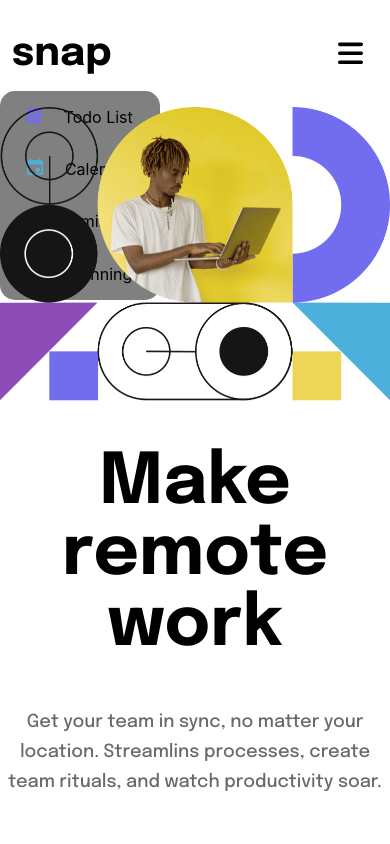
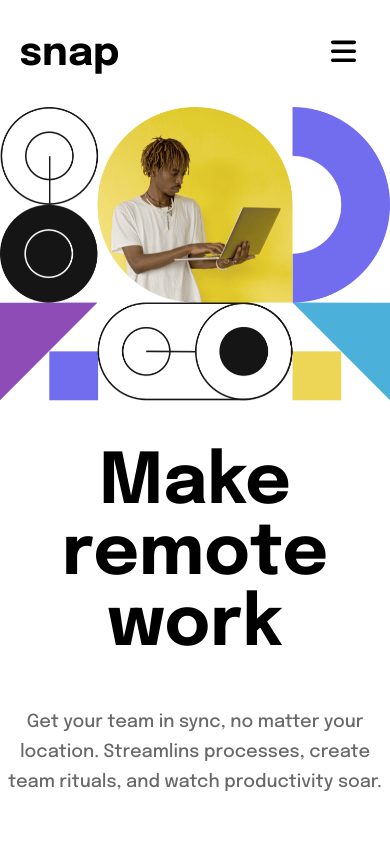
Before and after one commit to danieloshinubi/info-sec-dropdown, a React (Create React App) app: page /Register in a window 390 px wide. Shown: the top 844 px of the page. Built offline with nearby package versions, Linux system fonts and the light colour scheme.

Commit message:
done the navbar

```diff
--- a/src/Components/Navbar/Navbar.js
+++ b/src/Components/Navbar/Navbar.js
@@ -4,6 +4,10 @@
 import { Link, useLocation } from "react-router-dom";
 
 function Navbar() {
+  const [isOpen, setIsOpen] = useState(false);
+  var toggleMenu = () => {
+    setIsOpen((open) => !open);
+  };
   const [dropDown, setDropdown] = useState(false);
   //   const handleMouseEnter = () => {
   //     // setDropdownVisible(true);
@@ -43,8 +47,8 @@
       ),
       className: "nav-item",
     },
-    { path: "/Careers", text: " Careers ",className:'nav-item' },
-    { path: "/About", text: " About ",className:'nav-item' },
+    { path: "/Careers", text: " Careers ", className: "nav-item" },
+    { path: "/About", text: " About ", className: "nav-item" },
   ];
   const navigationLinksLogin = [
     { path: "/Login", text: " Login " },
@@ -55,8 +59,23 @@
     <>
       <nav className="Navbar">
         <div className="snap">
+          <div className="aligning">
             <h1 style={{ fontSize: "40px" }}>snap</h1>
-          <ul className="snap-ul">
+            <div className="hamburger" onClick={toggleMenu}>
+              {" "}
+              <svg xmlns="http://www.w3.org/2000 /svg" viewBox="0 0 448 512">
+                <path d="M0 96C0 78.3 14.3 64 32 64H416c17.7 0 32 14.3 32 32s-14.3 32-32 32H32C14.3 128 0 113.7 0 96zM0 256c0-17.7 14.3-32 32-32H416c17.7 0 32 14.3 32 32s-14.3 32-32 32H32c-17.7 0-32-14.3-32-32zM448 416c0 17.7-14.3 32-32 32H32c-17.7 0-32-14.3-32-32s14.3-32 32-32H416c17.7 0 32 14.3 32 32z" />
+              </svg>
+            </div>
+          </div>
+          {/* <h1 style={{ fontSize: "40px" }}>snap</h1>
+          <div className="hamburger" onClick={toggleMenu}>
+            {" "}
+            <svg xmlns="http://www.w3.org/2000 /svg" viewBox="0 0 448 512">
+              <path d="M0 96C0 78.3 14.3 64 32 64H416c17.7 0 32 14.3 32 32s-14.3 32-32 32H32C14.3 128 0 113.7 0 96zM0 256c0-17.7 14.3-32 32-32H416c17.7 0 32 14.3 32 32s-14.3 32-32 32H32c-17.7 0-32-14.3-32-32zM448 416c0 17.7-14.3 32-32 32H32c-17.7 0-32-14.3-32-32s14.3-32 32-32H416c17.7 0 32 14.3 32 32z" />
+            </svg>
+          </div> */}
+          <ul className={`snap-ul ${isOpen ? "is-open" : ""}`}>
             {navigationLinks.map((link) => {
               if (link.path === "/Features") {
                 return (
@@ -112,46 +131,50 @@
         </div>
         <div className="login">
           <ul className="login-ul">
-            {navigationLinksLogin.map((log) => (
+            {navigationLinksLogin.map((log) => {
+              if (log.path === "/Register") {
+                return (
                   <li
                     key={log.path}
                     className="nav-menu register hover-stuff"
                     style={{ textDecoration: "none" }}
                   >
-                {log.path === "/Register" ? (
                     <Link
                       to={log.path}
                       className="hover-stuff"
                       style={{
                         textDecoration: "none",
                       }}
-                    //   onMouseEnter={handleMouseEnter}
-                    //   onMouseLeave={handleMouseLeave}
-                  >
-                    {log.text}
-                    {/* {isDropdownVisible && <DropDownMenu />} */}
-                  </Link>
-                ) : (
-                  <Link
-                    to={log.path}
-                    className="hover-stuff"
-                    style={{ textDecoration: "none" }}
                     >
                       {log.text}
                     </Link>
-                )}{" "}
                   </li>
-            ))}
+                );
+              } else if (log.path === "/Login") {
+                return (
+                  <li key={log.path} className="nav-menu">
+                    <Link
+                      to={log.path}
+                      className="hover-stuff "
+                      style={{ textDecoration: "none" }}
+                    >
+                      {" "}
+                      {log.text}
+                    </Link>
+                  </li>
+                );
+              }
+            })}
           </ul>
-          <div className="hamburger">
+          {/* <div className="hamburger" onClick={toggleMenu}>
             {" "}
             <svg xmlns="http://www.w3.org/2000 /svg" viewBox="0 0 448 512">
               <path d="M0 96C0 78.3 14.3 64 32 64H416c17.7 0 32 14.3 32 32s-14.3 32-32 32H32C14.3 128 0 113.7 0 96zM0 256c0-17.7 14.3-32 32-32H416c17.7 0 32 14.3 32 32s-14.3 32-32 32H32c-17.7 0-32-14.3-32-32zM448 416c0 17.7-14.3 32-32 32H32c-17.7 0-32-14.3-32-32s14.3-32 32-32H416c17.7 0 32 14.3 32 32z" />
             </svg>
-          </div>
+          </div> */}
         </div>
       </nav>
-      <DropDownMenu />
+      {/* <DropDownMenu /> */}
     </>
   );
 }
--- a/src/css/DropDownMenu.css
+++ b/src/css/DropDownMenu.css
@@ -1,4 +1,4 @@
-.FeaturesSubmenu{
+.FeaturesSubmenu {
   background-color: gray;
   width: 10rem;
   display: block;
@@ -11,30 +11,25 @@
   top: 75px;
   /* text-decoration: none; */
   /* margin: auto; */
-    padding: 0;border-radius: 15px;
-
-
+  padding: 0;
+  border-radius: 15px;
 }
 
-.clicked{
-    /* display: none; */
+.clicked {
+  display: none;
 }
-.submenu-item{
+.submenu-item {
   /* background-color: gray; */
   width: 100%;
   height: 100%;
   text-decoration: none;
-
-
 }
 .submenu-item:hover {
   background-color: rgb(68, 68, 68);
   border-radius: 15px;
-
-
 }
 
-.CompanySubMenu{
+.CompanySubMenu {
   /* background-color: gray; */
   /* width: 10rem; */
   /* display: block; */
@@ -48,6 +43,4 @@
   /* text-decoration: none; */
   /* margin: auto; */
   /* padding: 0; */
-
-
 }
--- a/src/css/Landing.css
+++ b/src/css/Landing.css
@@ -72,6 +72,7 @@
   border: none;
   cursor: pointer;
   margin-top: 8%;
+  transition: 0.5s all ease-in;
 }
 .learn-more-button:hover {
   background-color: white;
--- a/src/css/Navbar.css
+++ b/src/css/Navbar.css
@@ -23,7 +23,6 @@
   align-items: center;
   color: hsl(0, 0%, 41%);
   text-decoration: none;
-
 }
 
 .login ul {
@@ -33,7 +32,7 @@
   justify-content: space-around;
   color: hsl(0, 0%, 41%);
 }
-
+/* this nav menu is important for the dropdown when fixing it sometime later, remember the time the nigga did that stuff on yt? */
 .nav-menu {
   height: 50px;
   width: 170px;
@@ -42,18 +41,24 @@
   justify-content: center;
   align-items: center;
 }
+.nav-menu:hover {
+  /* border: 2px solid hsl(0, 0%, 8%); */
+  cursor: pointer;
+}
 
 .snap {
   display: flex;
 }
 .hover-stuff {
   color: hsl(0, 0%, 41%);
+  /* transition: 0.1s all ease-in-out; */
 }
 .hover-stuff:hover {
   color: hsl(0, 0%, 8%);
 }
 .register {
   border: 2px solid hsl(0, 0%, 41%);
+  /* transition: 0.1s all ease-in-out; */
 }
 .register:hover {
   border: 2px solid hsl(0, 0%, 8%);
@@ -63,14 +68,36 @@
   width: 40px;
 }
 @media only screen and (max-width: 480px) {
-  .snap ul {
+  .Navbar {
+    display: block;
+    width: 90%;
+  }
+  /* this is important for the hamburger, kindly note */
+  .aligning {
+    display: flex;
+    justify-content: space-between;
+    align-items: center;
+    /* width: 100%; */
+  }
+  /* this is important for the hamburger, kindly note, same as the snap class too */
+  .snap ul.login ul {
     display: none;
   }
-  .login ul {
-    display: none;
+  .snap {
+    display: flex;
+    flex-direction: column;
   }
+
+  .snap ul.is-open {
+    display: flex;
+    flex-direction: column;
+    width: 100%;
+    justify-content: center;
+    align-items: center;
+  }
+
   .hamburger {
-    display: flex;
+    display: block;
   }
   .hamburger svg {
     width: 25px;
@@ -83,8 +110,15 @@
   .login ul {
     display: none;
   }
+  .snap ul.is-open {
+    /* display: block; */
+    /* already done in the mobile view 480px */
+  }
+  .login ul {
+    display: none;
+  }
   .hamburger {
-    display: flex;
+    display: block;
   }
   .hamburger svg {
     width: 25px;
```
Lines whose indentation alone changed are shown as unchanged.
